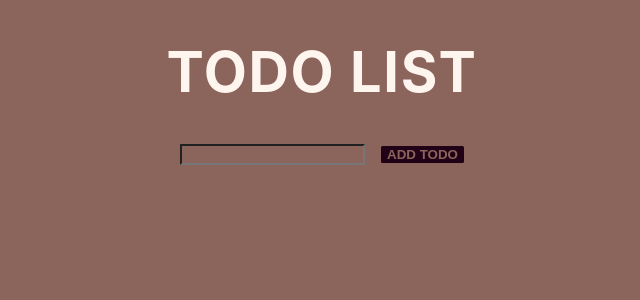
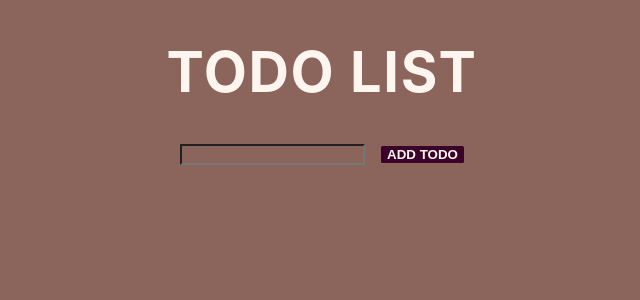
Before and after one commit to Kagebounshin/todo-react-app, a React (Create React App) app in the folder todo-react-app/: page / in a window 1280 px wide. Shown: the top 300 px of the page, without its empty margins (318-958 px from the left). Built offline with nearby package versions, Linux system fonts and the light colour scheme.

Commit message:
change colors

```diff
--- a/todo-react-app/src/App.css
+++ b/todo-react-app/src/App.css
@@ -23,8 +23,7 @@ li {
 }
 
 .App button {
-  background-color: #200116;
-  color: #8B645C;
+  background-color: #3B0229;
   font-weight: 700;
   border: none;
   border-radius: .1rem;
```
